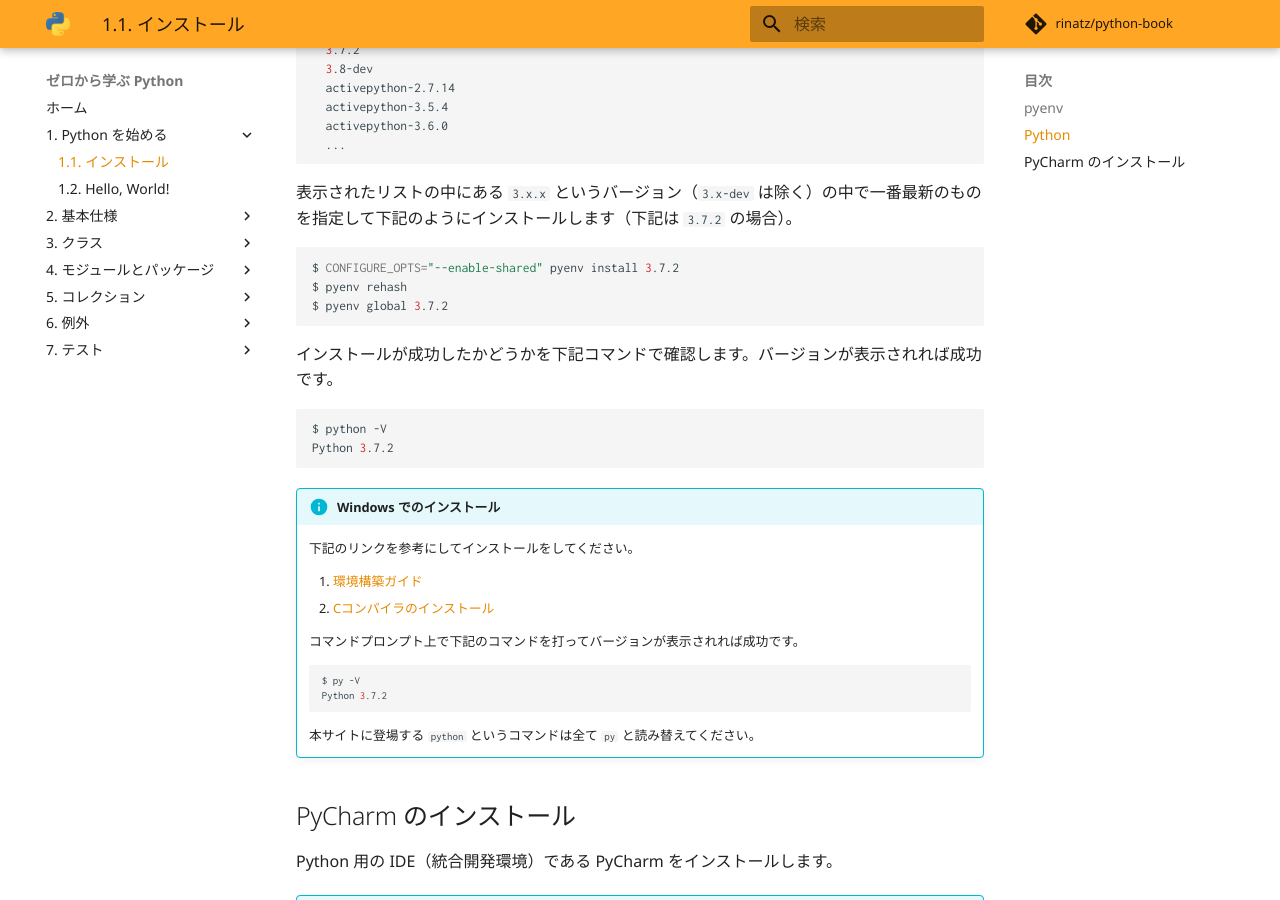
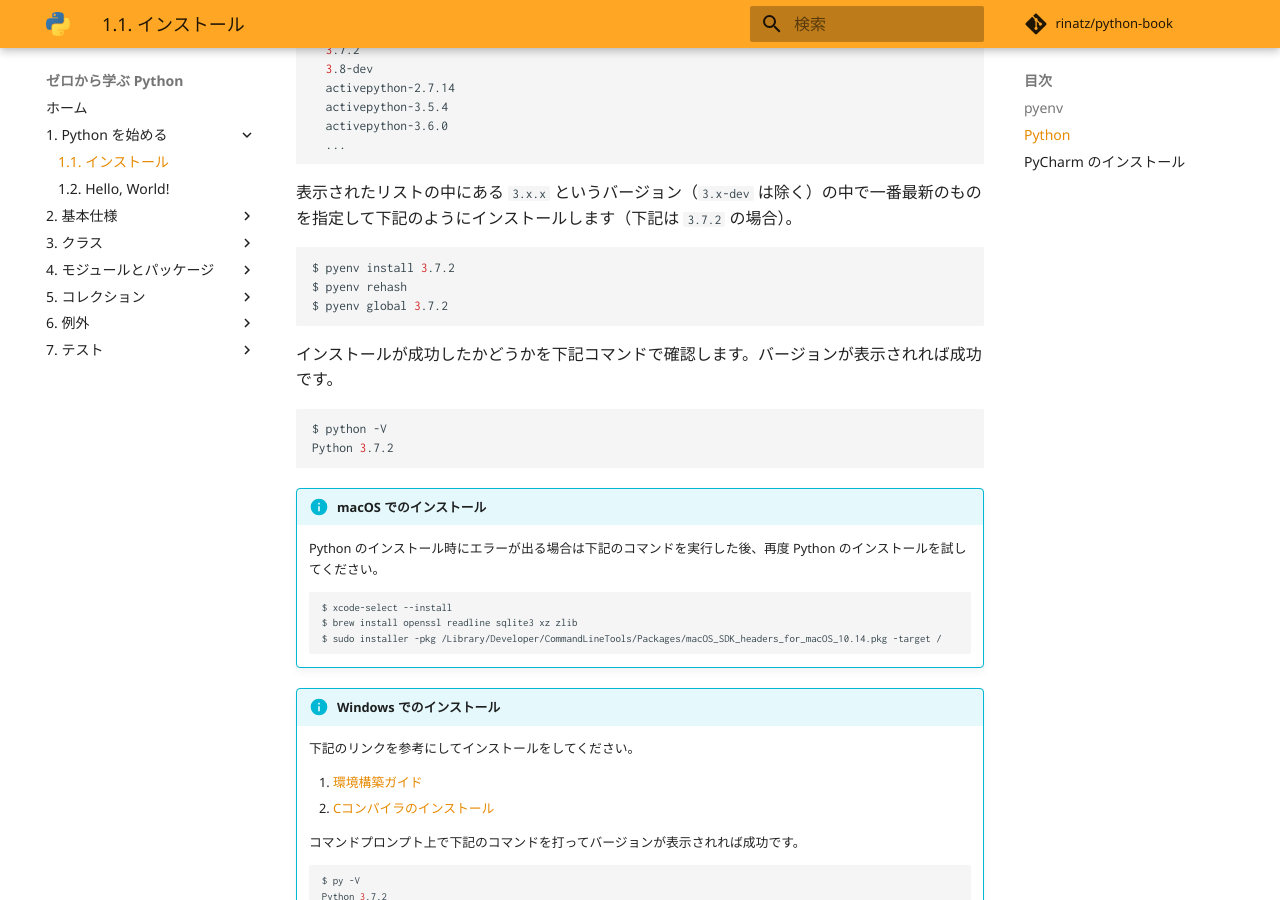
Before and after one commit to rinatz/python-book, an MkDocs documentation site: the page built from docs/ch01-01-installation.md, in a window 1280 px wide and 900 px high, scrolled down 1021 px. Built offline with MkDocs 1.6.1 and Material for MkDocs 9.7.7, drawn with Linux system fonts in a browser that asks for light colours; emoji names are drawn with the system emoji font; comment, search, counter and statistics services are not loaded.

Commit message:
Add description for macOS

````diff
--- a/docs/ch01-01-installation.md
+++ b/docs/ch01-01-installation.md
@@ -46,7 +46,7 @@ $ pyenv install -l
 表示されたリストの中にある `3.x.x` というバージョン（`3.x-dev` は除く）の中で一番最新のものを指定して下記のようにインストールします（下記は `3.7.2` の場合）。
 
 ```shell
-$ CONFIGURE_OPTS="--enable-shared" pyenv install 3.7.2
+$ pyenv install 3.7.2
 $ pyenv rehash
 $ pyenv global 3.7.2
 ```
@@ -57,6 +57,15 @@ $ pyenv global 3.7.2
 $ python -V
 Python 3.7.2
 ```
+
+!!! info "macOS でのインストール"
+    Python のインストール時にエラーが出る場合は下記のコマンドを実行した後、再度 Python のインストールを試してください。
+
+    ```shell
+    $ xcode-select --install
+    $ brew install openssl readline sqlite3 xz zlib
+    $ sudo installer -pkg /Library/Developer/CommandLineTools/Packages/macOS_SDK_headers_for_macOS_10.14.pkg -target /
+    ```
 
 !!! info "Windows でのインストール"
     下記のリンクを参考にしてインストールをしてください。
````
